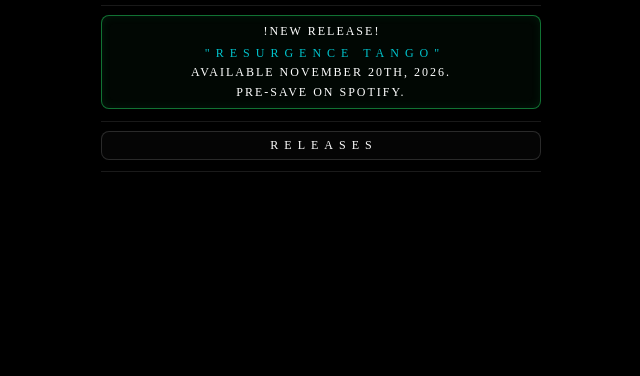
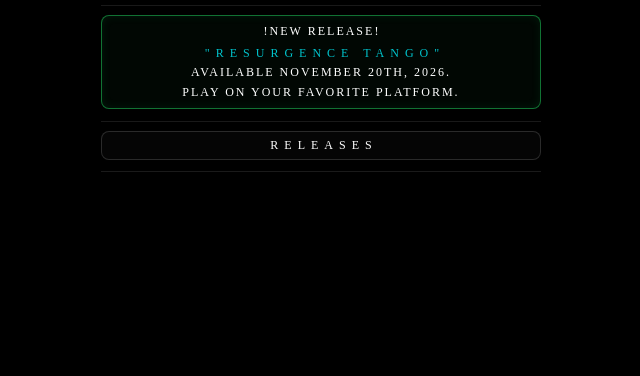
Before and after one commit to kennloner/kennloner, a plain HTML site: page index.html in a window 1280 px wide. Shown: the part 292-668 px from the top of the page, without its empty margins (319-959 px from the left). Drawn offline with Linux system fonts and the light colour scheme.

Commit message:
Update index.html

```diff
--- a/index.html
+++ b/index.html
@@ -192,7 +192,7 @@
 					!New Release!<br>
 					<span>"RESURGENCE TANGO"</span><br>
 					Available November 20th, 2026.<br>
-					Pre-Save on Spotify.
+					Play on your favorite platform.
 
 				</a>
 				<hr class="line">
```
